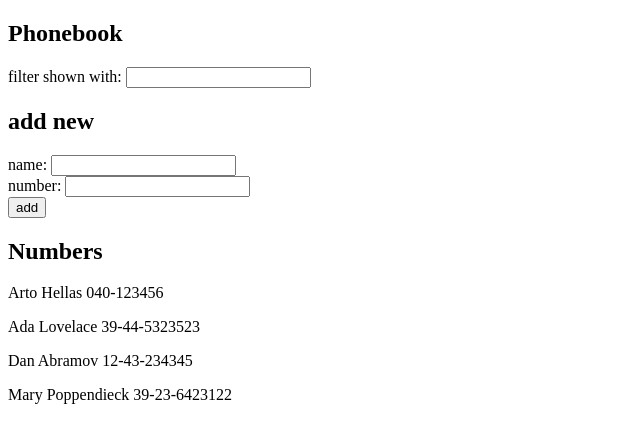
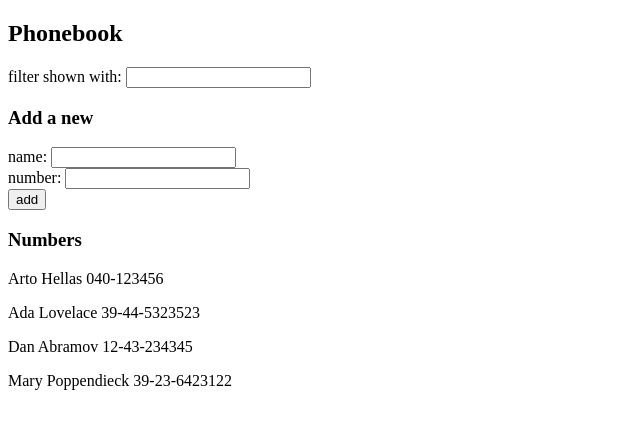
Before and after one commit to anttiu89/Fullstack, a React (Create React App) app in the folder osa2/puhelinluettelo/: page / in a window 1280 px wide. Shown: the top 442 px of the page, without its empty margins (0-640 px from the left). Built offline with nearby package versions, Linux system fonts and the light colour scheme.

Commit message:
2.10: puhelinluettelo step5

```diff
--- a/osa2/puhelinluettelo/src/App.js
+++ b/osa2/puhelinluettelo/src/App.js
@@ -50,6 +50,37 @@ const Persons = (props) => {
   )
 }
 
+const Button = (props) => {
+  console.log(props)
+  return (
+    <div>
+      <button type={props.type}>
+        {props.text}
+      </button>
+    </div>
+  )
+}
+
+const FormAddPerson = (props) => {
+  console.log(props)
+  return (
+    <form onSubmit={props.onSubmit}>
+      <Input text={"name: "} value={props.newNameValue} onChange={props.newNameOnChange} />
+      <Input text={"number: "} value={props.newNumberValue} onChange={props.newNumberOnChange} />
+      <Button type={"submit"} text={"add"} />
+    </form>
+  )
+}
+
+const Input = (props) => {
+  console.log(props)
+  return (
+    <div>
+      {props.text} <input value={props.value} onChange={props.onChange} />
+    </div>
+  )
+}
+
 const App = () => {
   const [persons, setPersons] = useState([
     { name: 'Arto Hellas', number: '040-123456' },
@@ -96,25 +127,11 @@ const App = () => {
   return (
     <div>
       <h2>Phonebook</h2>
-        <div>
-          filter shown with: <input value={newFilterByName} onChange={handleFilterByNameChange} />
-        </div>
-      <h2>add new</h2>
-      <form onSubmit={addPerson}>
-        <div>
-          name: <input value={newName} onChange={handleNameChange} />
-        </div>
-        <div>
-          number: <input value={newNumber} onChange={handleNumberChange} />
-        </div>
-        <div>
-          <button type="submit">add</button>
-        </div>
-      </form>
-      <h2>Numbers</h2>
-      <div>
-        <Persons persons={persons} filter={newFilterByName} />
-      </div>
+      <Input text={"filter shown with: "} value={newFilterByName} onChange={handleFilterByNameChange} />
+      <h3>Add a new</h3>
+      <FormAddPerson onSubmit={addPerson} newNameValue={newName} newNameOnChange={handleNameChange} newNumberValue={newNumber} newNumberOnChange={handleNumberChange} />
+      <h3>Numbers</h3>
+      <Persons persons={persons} filter={newFilterByName} />
     </div>
   )
 
```
